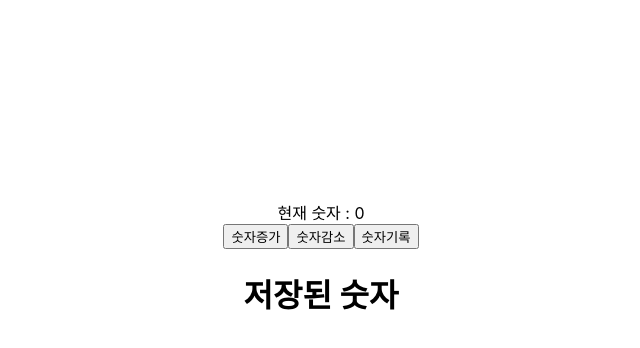
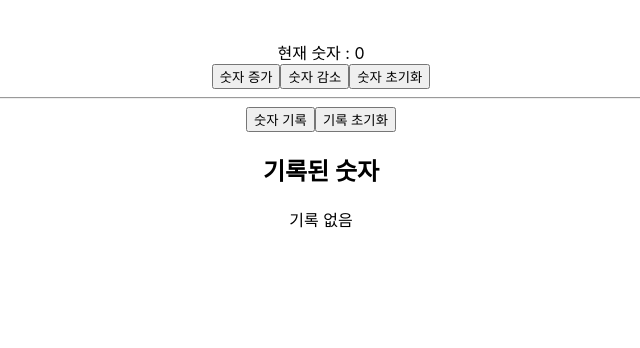
Before and after one commit to kwlee83/react_board, a React (Create React App) app: page / in a window 1280 px wide. Shown: the top 348 px of the page, without its empty margins (319-959 px from the left). Built offline with nearby package versions, Linux system fonts and the light colour scheme.

Commit message:
fix : react 함수 분리해서 적용

```diff
--- a/src/App.js
+++ b/src/App.js
@@ -2,47 +2,94 @@ import './App.css';
 
 import React, { useState } from 'react';
 
-function App() {
+// function App() {
 
-  //let name = 'kwleeCoding';
+//   //let name = 'kwleeCoding';
 
-  //let [name, setName] = useState('kwleeCoding');
+//   //let [name, setName] = useState('kwleeCoding');
+
+//   const [num, setNum] = useState(0);
+
+//   const [numList, setNumList] = useState([]);
+
+//   //setTimeout(() => {setNum(num=num+1)}, 1000);
+
+//   //<div style={{color : "red"}}>{num}</div>
+
+//   // <header className="App-header">
+
+//   // <div className="number">{num}</div>
+
+//   // </header>
+
+//   function numRecording() {
+//     setNumList([...numList, num]);
+
+//     setNum(0);
+//   }
+
+//   return (
+//     <div className="App">
+//       <div>현재 숫자 : {num}</div>
+//       <button onClick={() => {setNum(num+1)}}>숫자증가</button>
+//       <button onClick={() => {setNum(num-1)}}>숫자감소</button>
+
+//       <button onClick={numRecording}>숫자기록</button>
+//       <h1>저장된 숫자</h1>
+//       <ul>
+//        {numList.map((num) => (
+//           <li>{num}</li>
+//        ))}
+//       </ul>
+//     </div>
+//   );
+// }
+
+const RecordForm = ({numList, setNumList}) => {
 
   const [num, setNum] = useState(0);
 
-  const [numList, setNumList] = useState([]);
-
-  //setTimeout(() => {setNum(num=num+1)}, 1000);
-
-  //<div style={{color : "red"}}>{num}</div>
-
-  // <header className="App-header">
-
-  // <div className="number">{num}</div>
-
-  // </header>
-
-  function numRecording() {
-    setNumList([...numList, num]);
-
-    setNum(0);
+  return (
+    <div>
+      <div>현재 숫자 : {num}</div>
+      <button onClick={() => setNum(num+1)}>숫자 증가</button>
+      <button onClick={() => setNum(num-1)}>숫자 감소</button>
+      <button onClick={() => setNum(0)}>숫자 초기화</button>
+      <hr/>
+      <button onClick={() => setNumList([...numList, num])}>숫자 기록</button>
+      <button onClick={() => setNumList([])}>기록 초기화</button>
+    </div>
+  )
 }
 
+const RecordList = ({numList}) => {
   return (
-    <div className="App">
-      <div>현재 숫자 : {num}</div>
-      <button onClick={() => {setNum(num+1)}}>숫자증가</button>
-      <button onClick={() => {setNum(num-1)}}>숫자감소</button>
+    <div>
+      <h2>기록된 숫자</h2>
+      {numList.length > 0 ? <div>기록 있음</div> : <div>기록 없음</div>}
 
-      <button onClick={numRecording}>숫자기록</button>
-      <h1>저장된 숫자</h1>
       <ul>
         {numList.map((num) => (
             <li>{num}</li>
         ))}
       </ul>
     </div>
-  );
+  )
+}
+
+const App = () => {
+
+  const [numList, setNumList] = useState([]);
+
+  return (
+    <div style={{margin : "40px auto",
+                 width : "800px",
+                 textAlign : "center",
+                }}>
+       <RecordForm numList={numList} setNumList={setNumList}/>
+       <RecordList numList={numList}/>
+    </div>
+  )
 }
 
 export default App;
```
Lines whose indentation alone changed are shown as unchanged.
